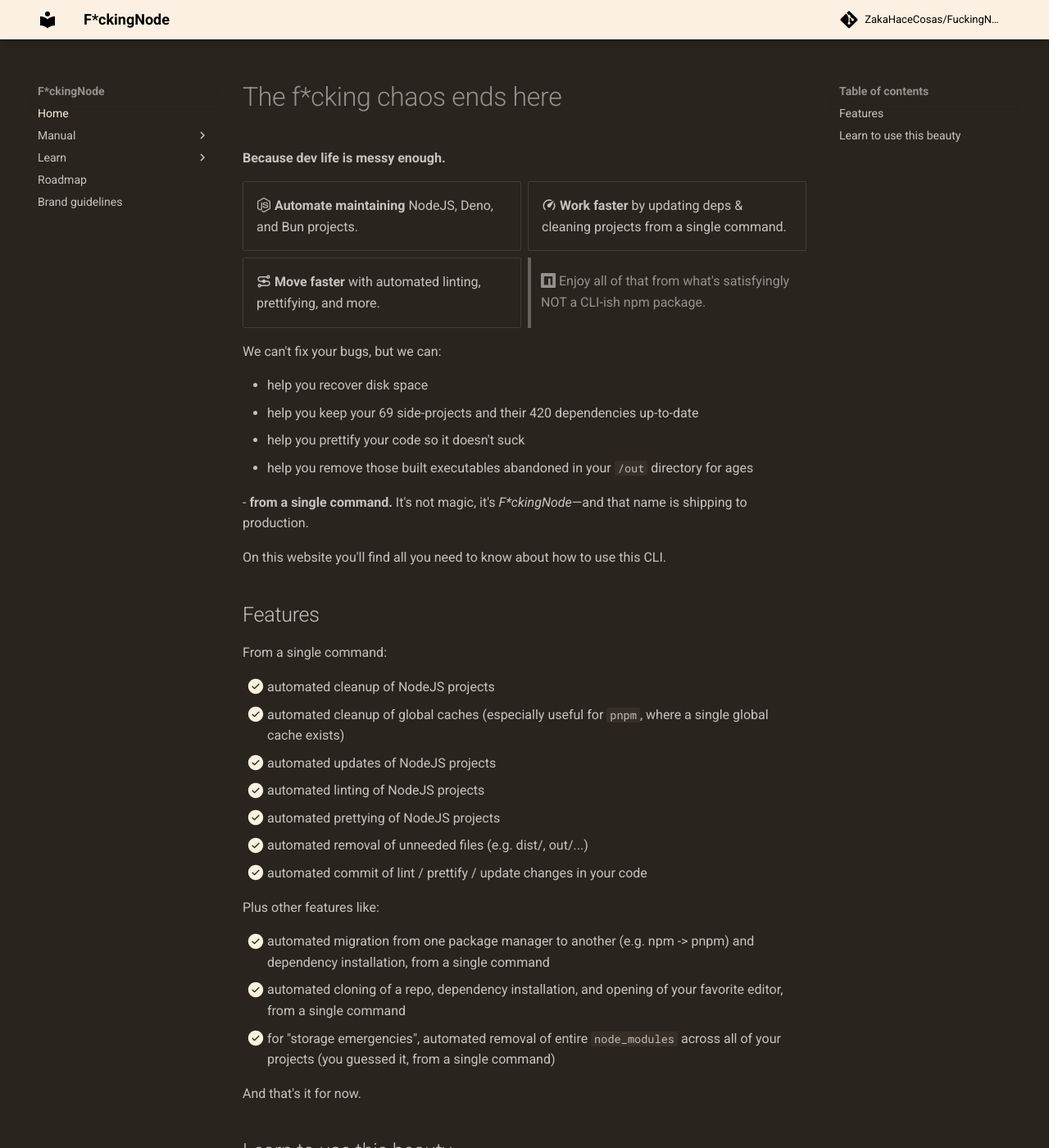
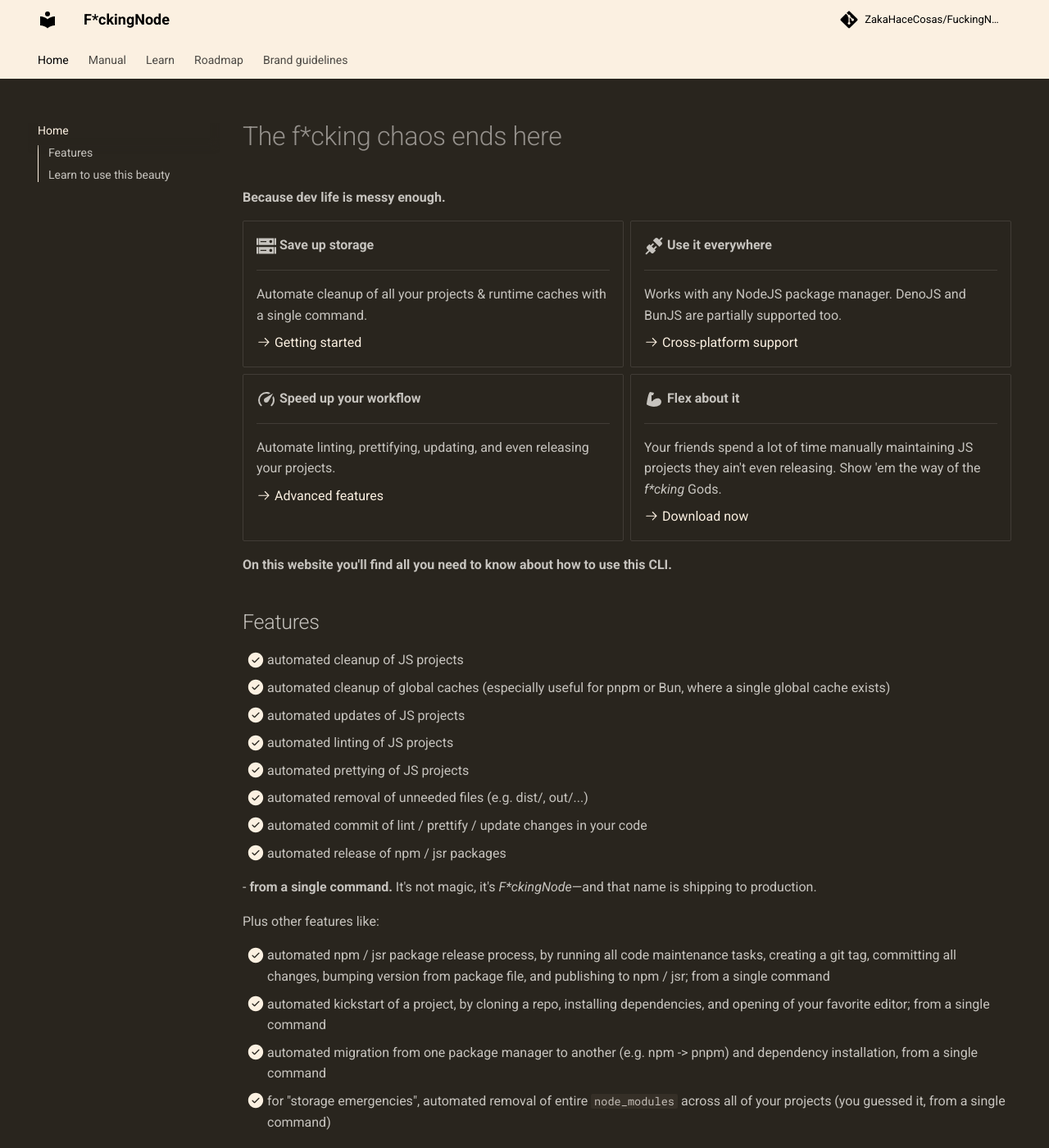
Before and after one commit to ZakaHaceCosas/FuckingNode, an MkDocs documentation site: the page built from docs/index.md, in a window 1280 px wide and 1400 px high. Shown: the whole window at 82% size. Built offline with MkDocs 1.6.1 and Material for MkDocs 9.7.7, drawn with Linux system fonts in a browser that asks for light colours; comment, search, counter and statistics services are not loaded.

Commit message:
(v3) small updates to web

```diff
--- a/docs/index.md
+++ b/docs/index.md
@@ -8,48 +8,63 @@
 **Because dev life is messy enough.**
 
 <!-- markdownlint-disable md033 -->
-<div class="grid" markdown>
 
-:simple-nodedotjs: **Automate maintaining** NodeJS, Deno, and Bun projects.
-{ .card }
+<div class="grid cards" markdown>
 
-:material-speedometer: **Work faster** by updating deps & cleaning projects from a single command.
-{ .card }
+- :simple-googlecloudstorage:{ .lg .middle } **Save up storage**
 
-:material-transit-connection-variant: **Move faster** with automated linting, prettifying, and more.
-{ .card }
+    ---
 
-> :simple-npm: Enjoy all of that from what's satisfyingly NOT a CLI-ish npm package.
+    Automate cleanup of all your projects & runtime caches with a single command.
+
+    [:octicons-arrow-right-24: Getting started](manual/usage.md#the-clean-command)
+
+- :material-connection:{ .lg .middle } **Use it everywhere**
+
+    ---
+
+    Works with any NodeJS package manager. DenoJS and BunJS are partially supported too.
+
+    [:octicons-arrow-right-24: Cross-platform support](manual/cross-runtime.md)
+
+- :material-speedometer:{ .lg .middle } **Speed up your workflow**
+
+    ---
+
+    Automate linting, prettifying, updating, and even releasing your projects.
+
+    [:octicons-arrow-right-24: Advanced features](manual/index.md#fckingnode-full-manual)
+
+- :material-arm-flex:{ .lg .middle } **Flex about it**
+
+    ---
+
+    Your friends spend a lot of time manually maintaining JS projects they ain't even releasing. Show 'em the way of the _f*cking_ Gods.
+
+    [:octicons-arrow-right-24: Download now](https://github.com/ZakaHaceCosas/FuckingNode/releases/latest)
 
 </div>
 
-We can't fix your bugs, but we can:
+**On this website you'll find all you need to know about how to use this CLI.**
 
-- help you recover disk space
-- help you keep your 69 side-projects and their 420 dependencies up-to-date
-- help you prettify your code so it doesn't suck
-- help you remove those built executables abandoned in your `/out` directory for ages
+## Features
+
+- [x] automated cleanup of JS projects
+- [x] automated cleanup of global caches (especially useful for pnpm or Bun, where a single global cache exists)
+- [x] automated updates of JS projects
+- [x] automated linting of JS projects
+- [x] automated prettying of JS projects
+- [x] automated removal of unneeded files (e.g. dist/, out/...)
+- [x] automated commit of lint / prettify / update changes in your code
+- [x] automated release of npm / jsr packages
 
 \- **from a single command.** It's not magic, it's _F\*ckingNode_—and that name is shipping to production.
 
-On this website you'll find all you need to know about how to use this CLI.
-
-## Features
-
-From a single command:
-
-- [x] automated cleanup of NodeJS projects
-- [x] automated cleanup of global caches (especially useful for `pnpm`, where a single global cache exists)
-- [x] automated updates of NodeJS projects
-- [x] automated linting of NodeJS projects
-- [x] automated prettying of NodeJS projects
-- [x] automated removal of unneeded files (e.g. dist/, out/...)
-- [x] automated commit of lint / prettify / update changes in your code
-
 Plus other features like:
 
+- [x] automated npm / jsr package release process, by running all code maintenance tasks, creating a git tag, committing all changes, bumping version from package file, and publishing to npm / jsr; from a single command
+- [x] automated kickstart of a project, by cloning a repo, installing dependencies, and opening of your favorite editor; from a single command
 - [x] automated migration from one package manager to another (e.g. npm -> pnpm) and dependency installation, from a single command
-- [x] automated cloning of a repo, dependency installation, and opening of your favorite editor, from a single command
 - [x] for "storage emergencies", automated removal of entire `node_modules` across all of your projects (you guessed it, from a single command)
 
 And that's it for now.
--- a/mkdocs.yml
+++ b/mkdocs.yml
@@ -38,14 +38,14 @@
     # favicon: /path/to/logo.png (when we have it)
 
     features:
-        # - navigation.path
-        # - navigation.tabs
-        # - navigation.sections
-        # - navigation.top
-        # - navigation.tracking
-        # - toc.follow
-        # - toc.integrate
-        # - navigation.expand
+        - navigation.path
+        - navigation.tabs
+        - navigation.sections
+        - navigation.top
+        - navigation.tracking
+        - toc.follow
+        - toc.integrate
+        - navigation.expand
         - content.code.copy
         - navigation.footer
 
```
Also changed, not shown: CONTRIBUTING.md (+1 -1 lines).
